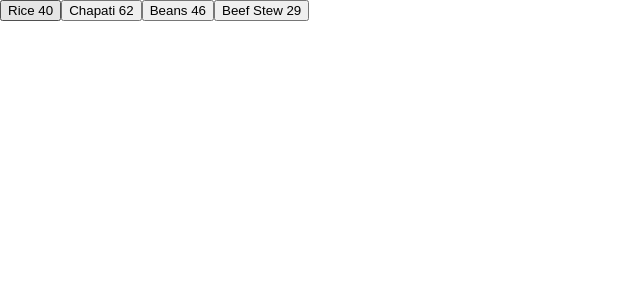
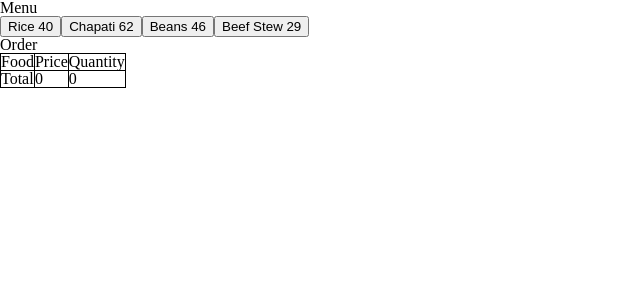
Before and after one commit to DreMukare/foodie, a React (Create React App) app: page / in a window 1280 px wide. Shown: the top 300 px of the page, without its empty margins (0-640 px from the left). Built offline with nearby package versions, Linux system fonts and the light colour scheme.

Commit message:
Implement order functionality
- Add order logic
- Rework app state

```diff
--- a/src/App.js
+++ b/src/App.js
@@ -7,9 +7,46 @@ const buttonMap = props => ({
   label: `${props.name} ${props.quantity}`
 });
 
+const reduceStock = foodData => ({
+  ...foodData,
+  quantity: foodData.quantity - 1
+});
+
+const updateOrder = orderData => ({ id, name, price }) => ({
+  ...orderData,
+  [id]: {
+    id,
+    name,
+    quantity: (id in orderData ? orderData[id].quantity : 0) + 1,
+    get price() {
+      return this.quantity * price;
+    }
+  }
+});
+
+// Localized components because I only need them here
+const TableCell = props => {
+  if ("name" in props) {
+    return (
+      <tr>
+        <td>{props.name}</td>
+        <td>{props.price}</td>
+        <td>{props.quantity}</td>
+      </tr>
+    );
+  }
+};
+
+const OrderTableCell = props => (
+  <MapArray from={props.order} map={props.map}>
+    <TableCell />
+  </MapArray>
+);
+
 class App extends Component {
   state = {
-		data: {}
+    stock: {},
+    order: {}
   };
   componentDidMount() {
     const db = new MockDB();
@@ -17,22 +54,53 @@ class App extends Component {
       .select()
       .then(data => {
         const normalizedData = normalize(data);
-				this.setState({ data: normalizedData });
+        this.setState({ stock: normalizedData });
       });
   }
   handleClick = e => {
     const foodId = e.target.id;
-		const data = this.state.data;
-		data[foodId].quantity = data[foodId].quantity - 1;
-		this.setState({ data: { ...data } });
+    const { stock, order } = this.state;
+    const food = reduceStock(stock[foodId]);
+    const updatedOrder = updateOrder(order)(food);
+    this.setState(({ stock, order }) => ({
+      stock: { ...stock, [foodId]: { ...food } },
+      order: { ...order, ...updatedOrder }
+    }));
   };
   render() {
-		const values = Object.values(this.state.data);
+    const stock = Object.values(this.state.stock);
+    const order = Object.values(this.state.order);
     return (
       <div>
-				<MapArray from={values} map={buttonMap}>
+        <h2>Menu</h2>
+        <MapArray from={stock} map={buttonMap}>
           <Button onClick={this.handleClick} />
         </MapArray>
+        <h2>Order</h2>
+        <table>
+          <thead>
+            <tr>
+              <th>Food</th>
+              <th>Price</th>
+              <th>Quantity</th>
+            </tr>
+          </thead>
+          <tbody>
+            <OrderTableCell order={order} />
+            <tr>
+              <td>Total</td>
+              <td>
+                {order.reduce((totalPrice, food) => totalPrice + food.price, 0)}
+              </td>
+              <td>
+                {order.reduce(
+                  (totalPrice, food) => totalPrice + food.quantity,
+                  0
+                )}
+              </td>
+            </tr>
+          </tbody>
+        </table>
       </div>
     );
   }
--- a/src/index.css
+++ b/src/index.css
@@ -1,3 +1,7 @@
+:root {
+	--black: #000000;
+}
+
 * {
   box-sizing: border-box;
 }
@@ -52,6 +56,11 @@ table {
 	border-spacing: 0;
 }
 
+/* ****************************** */
 html, body {
   height: 100%;
 }
+
+table, th, td {
+	border: 1px solid var(--black);
+}
```
Lines whose indentation alone changed are shown as unchanged.
